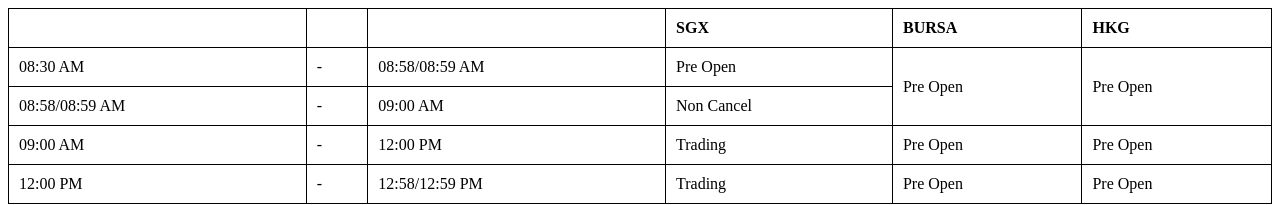
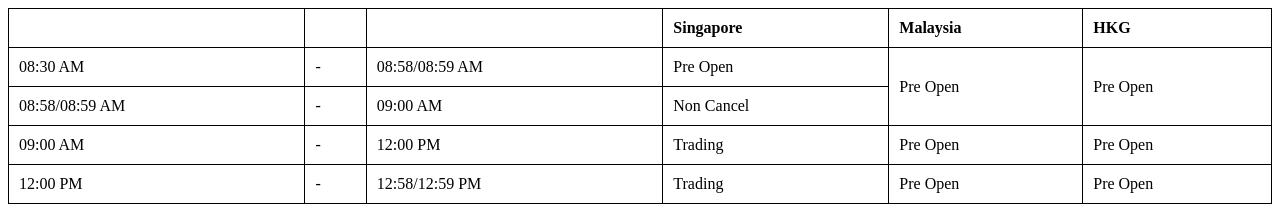
Before and after one commit to ls-lrta/Test, a plain HTML site: page index.html in a window 1280 px wide. Shown: the top 205 px of the page. Drawn offline with Linux system fonts and the light colour scheme.

Commit message:
Countries

```diff
--- a/index.html
+++ b/index.html
@@ -13,8 +13,8 @@
                 <th></th>
 				<th></th>
 				<th></th>
-                <th>SGX</th>
-                <th>BURSA</th>
+                <th>Singapore</th>
+                <th>Malaysia</th>
                 <th>HKG</th>
             </tr>
             <tr>
```
